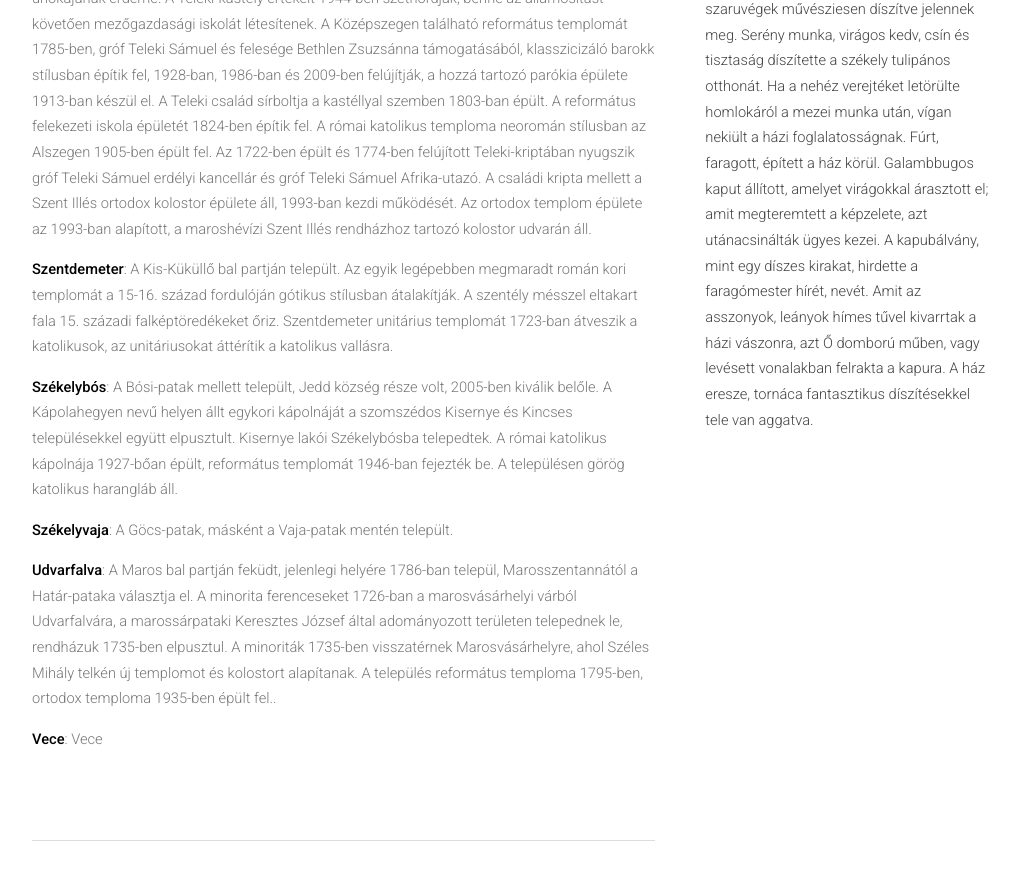
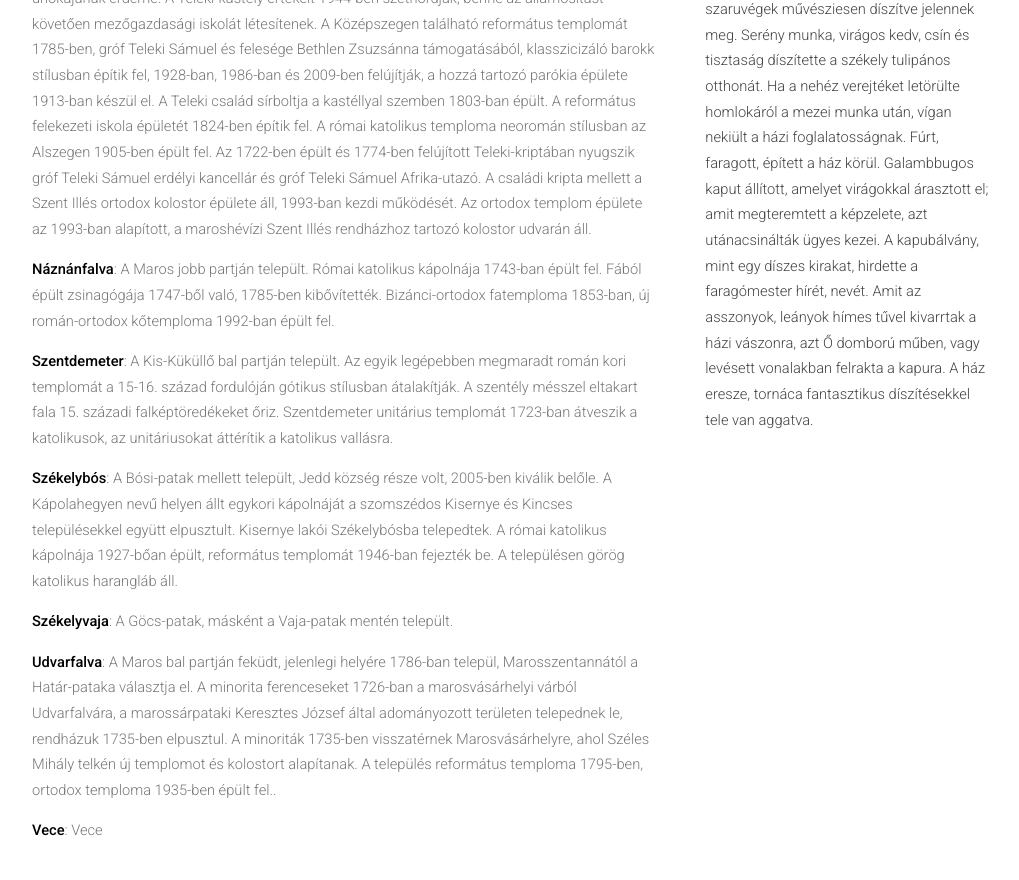
Before and after one commit to siculia/siculia.github.io, a Jekyll site: the page built from siculia-marosszek.html, in a window 1280 px wide and 900 px high, scrolled down 3804 px. Shown: the top 880 px of the window, without its empty margins (128-1147 px from the left). Built offline with Jekyll 4.4.1, drawn with Linux system fonts in a browser that asks for light colours; nearby versions of some CDN libraries; library files that are not in the unit come from our copies.

Commit message:
Náznánfalva

```diff
--- a/siculia-marosszek.html
+++ b/siculia-marosszek.html
@@ -59,6 +59,7 @@ layout: default
 							<p style="text-align: left;"><b>Meggyesfalva</b>: Maroskeresztúr községközpont, Székelykakasd tartozik hozzá.</p>
 							<p style="text-align: left;"><b>Nagyernye</b>: A Maros bal partján, az Ernye-patak Marosba ömlésénél települt, Székelykál, Sáromberke, Ikland, Erdőszengyel és Székes tartozik hozzá. Az unitáriusok 1729 után, a reformátusok 1784-1788 között építik fel a templomukat. A 13. századból származó régi temploma helyére 1904-ben új katolikus templom épül. Görög-katolikus temploma 1931-ben épül fel, jelenleg ortodox templom. A nagyernyei Bálintitt kastély a 19. század elején, új gótikus stilusban báró Bálintitt József építi fel, aki itt őrizte Kovacsóczy Farkas kancellár levéltárát és könyvtárát. A nagyernyei kastélyt 1946-ban átalakítják, 1954-től iskola, ovoda és néprajzi múzeum működött benne.</p>
 							<p style="text-align: left;"><b>Sáromberke</b>: A Maros bal partján települt. A sáromberki Teleki-kastélyt barokk stílusban 1769-ben Teleki Sámuel erdélyi kancellár kezdi építtetni, amit újbarokk stílusban épült emelettel toldanak meg 1912-ben. A kastélypark 1782–1787 között épült ki, az angolpark kialakítása a kancellár unokájának érdeme. A Teleki-kastély értékeit 1944-ben széthordják, benne az államosítást követően mezőgazdasági iskolát létesítenek. A Középszegen található református templomát 1785-ben, gróf Teleki Sámuel és felesége Bethlen Zsuzsánna támogatásából, klasszicizáló barokk stílusban építik fel, 1928-ban, 1986-ban és 2009-ben felújítják, a hozzá tartozó parókia épülete 1913-ban készül el. A Teleki család sírboltja a kastéllyal szemben 1803-ban épült. A református felekezeti iskola épületét 1824-ben építik fel. A római katolikus temploma neoromán stílusban az Alszegen 1905-ben épült fel.  Az 1722-ben épült és 1774-ben felújított Teleki-kriptában nyugszik gróf Teleki Sámuel erdélyi kancellár és gróf Teleki Sámuel Afrika-utazó. A családi kripta mellett a Szent Illés ortodox kolostor épülete áll, 1993-ban kezdi működését. Az ortodox templom épülete az 1993-ban alapított, a maroshévízi Szent Illés rendházhoz tartozó kolostor udvarán áll.</p>
+							<p style="text-align: left;"><b>Náznánfalva</b>: A Maros jobb partján települt. Római katolikus kápolnája 1743-ban épült fel. Fából épült zsinagógája 1747-ből való, 1785-ben kibővítették. Bizánci-ortodox fatemploma 1853-ban, új román-ortodox kőtemploma 1992-ban épült fel. </p>
 							<p style="text-align: left;"><b>Szentdemeter</b>: A Kis-Küküllő bal partján települt. Az egyik legépebben megmaradt román kori templomát a 15-16. század fordulóján gótikus stílusban átalakítják. A szentély mésszel eltakart fala 15. századi falképtöredékeket őriz. Szentdemeter unitárius templomát 1723-ban átveszik a katolikusok, az unitáriusokat áttérítik a katolikus vallásra.</p>
 							<p style="text-align: left;"><b>Székelybós</b>: A Bósi-patak mellett települt, Jedd község része volt, 2005-ben kiválik belőle. A Kápolahegyen nevű helyen állt egykori kápolnáját a szomszédos Kisernye és Kincses településekkel együtt elpusztult. Kisernye lakói Székelybósba telepedtek. A római katolikus kápolnája 1927-bőan épült, református templomát 1946-ban fejezték be. A településen görög katolikus harangláb áll.</p>
 							<p style="text-align: left;"><b>Székelyvaja</b>: A Göcs-patak, másként a Vaja-patak mentén települt.</p>
```
